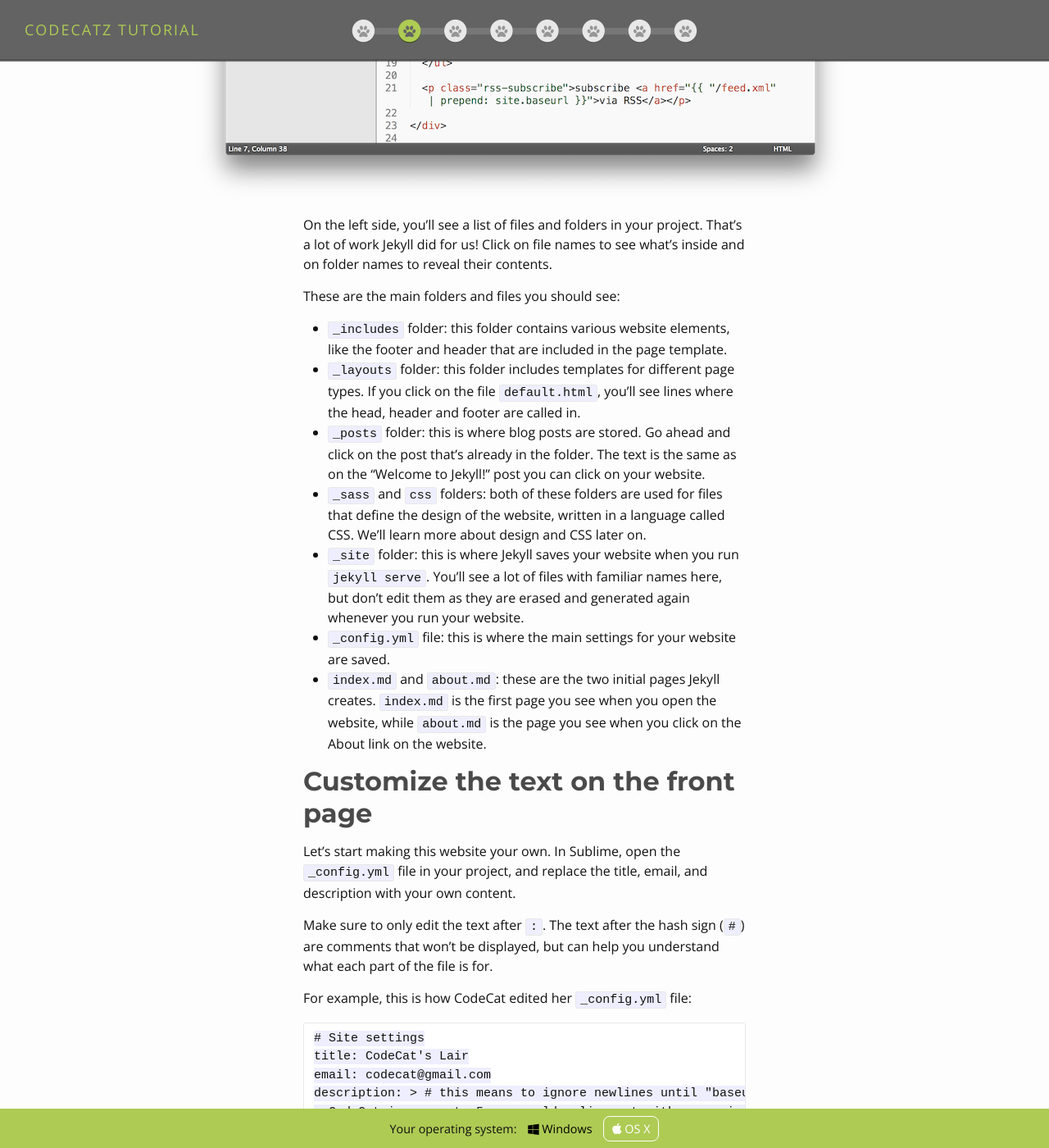
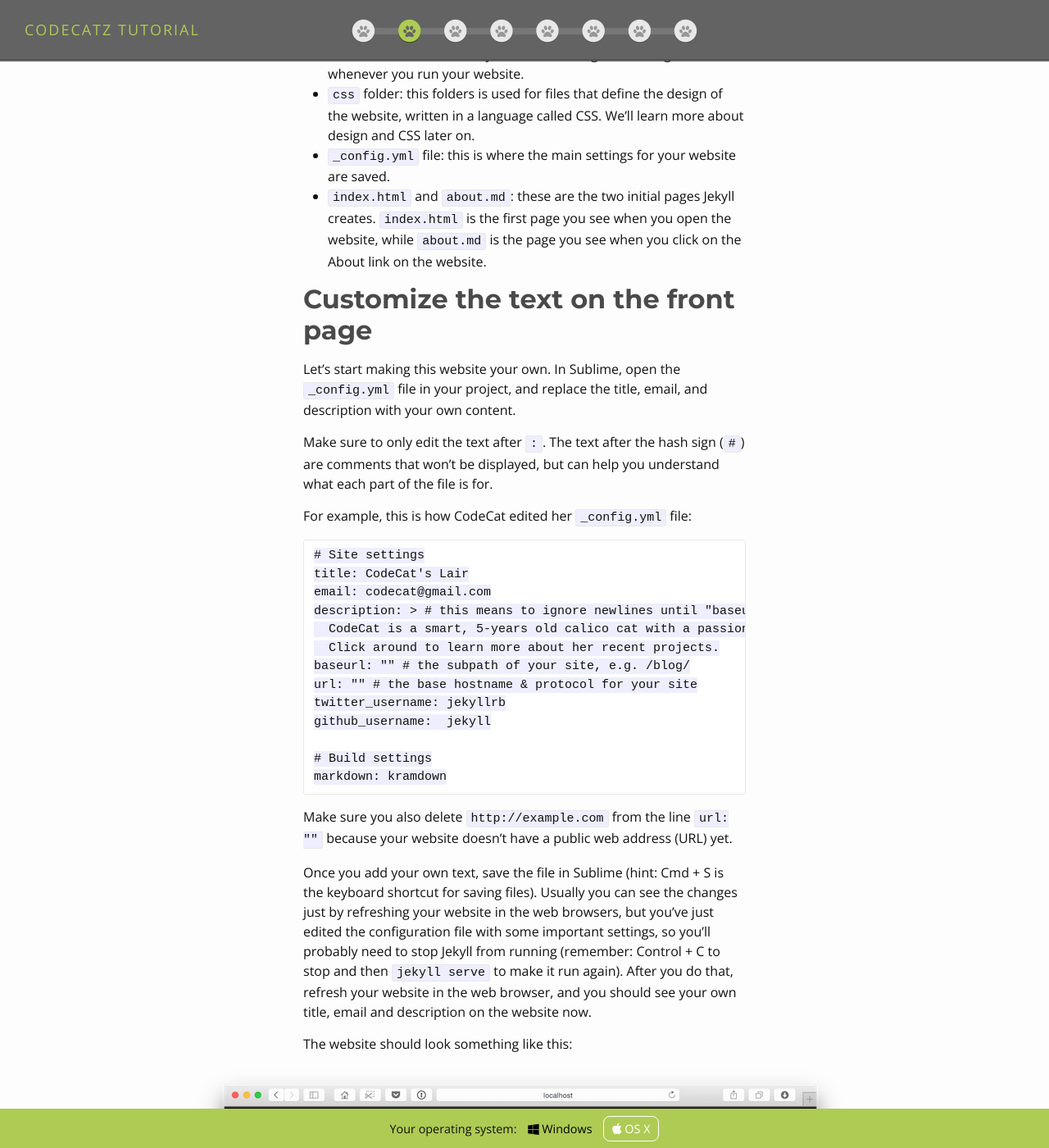
Before and after one commit to CodeCatz/codecatz-tutorial, a Jekyll site: the page built from 2-new-project/index.md, in a window 1280 px wide and 1400 px high, scrolled down 3297 px. Shown: the whole window at 82% size. Built offline with Jekyll 4.4.1, drawn with Linux system fonts in a browser that asks for light colours; nearby versions of some CDN libraries; some of the changed text lies outside the part shown.

Commit message:
updated initial folder structure and improved config instructions

```diff
--- a/2-new-project/index.md
+++ b/2-new-project/index.md
@@ -51,18 +51,14 @@ After you press enter, the output in your Terminal should look something like th
 	    Server address: http://0.0.0.0:4000/
 	  Server running... press ctrl-c to stop.
 
-That's a lot of words that basically mean one thing: your website is now running in your computer, and you can visit it in your web browser (Chrome, Safari, Firefox etc) by entering the address <a href="http://0.0.0.0:4000/" target="_blank">http://0.0.0.0:4000/</a>.
+That's a lot of words that basically mean one thing: your website is now running on your computer, and you can visit it in your web browser (Chrome, Safari, Firefox etc) by entering the address <a href="http://0.0.0.0:4000/" target="_blank">http://0.0.0.0:4000/</a>.
 
-The website should look something like this:
+The website doesn't look like much yet, but congratulations on making a website run on your computer! That's a pretty important step. Your computer is acting like a web server now, but instead of making the website available to everyone on the internet, the website can only be accessed from your local network on your computer. That's why we call it a *local server*.
 
-<img src="{{ "/images/part-2-website.png" | prepend: site.baseurl }}"/>
-
-Click around a bit. The website doesn't look like much, but it already has an About page and a blog post that you'll soon be able to edit.
-
-After you've explored the website, go back to the Terminal. Press the Control and C keys (not `cmd`!) on your keyboard to stop running the website. If you go back to your web browser now and refresh your website, it won't work anymore. Go back to the Terminal and run the website again with `jekyll serve`.
+Let's also take a look at how you can stop Jekyll from running (always a good idea when you finish your work). Go back to the Terminal and press the Control and C keys (not `cmd`!) on your keyboard to stop your local server. If you go back to your web browser now and refresh your website, it won't work anymore. Go back to the Terminal and run the website again with `jekyll serve`.
 
 <div class="hint">
-Hint: remember this part so that you can visit your website on your own later on. Remember to run <code>jekyll serve</code> from the Terminal inside the folder of your Jekyll project (use <code>pwd</code> to check whether you're in the right folder).
+Hint: remember this part so that you can visit your website on your own later on. Remember to run <code>jekyll serve</code> from the Terminal inside the folder of your Jekyll project (use <code>pwd</code> to check whether you're in the right folder if you get any errors).
 </div>
 
 ## Get to know your website
@@ -75,13 +71,13 @@ On the left side, you'll see a list of files and folders in your project. That's
 
 These are the main folders and files you should see:
 
-- `_includes` folder: this folder contains various website elements, like the footer and header that are included in the page template.
-- `_layouts` folder: this folder includes templates for different page types. If you click on the file `default.html`, you'll see lines where the head, header and footer are called in.
+<!-- - `_includes` folder: this folder contains various website elements, like the footer and header that are included in the page template.-->
+<!-- - `_layouts` folder: this folder includes templates for different page types. If you click on the file `default.html`, you'll see lines where the head, header and footer are called in. -->
 - `_posts` folder: this is where blog posts are stored. Go ahead and click on the post that's already in the folder. The text is the same as on the "Welcome to Jekyll!" post you can click on your website.
-- `_sass` and `css` folders: both of these folders are used for files that define the design of the website, written in a language called CSS. We'll learn more about design and CSS later on.
 - `_site` folder: this is where Jekyll saves your website when you run `jekyll serve`. You'll see a lot of files with familiar names here, but don't edit them as they are erased and generated again whenever you run your website.
+- `css` folder: this folders is used for files that define the design of the website, written in a language called CSS. We'll learn more about design and CSS later on.
 - `_config.yml` file: this is where the main settings for your website are saved.
-- `index.md` and `about.md`: these are the two initial pages Jekyll creates. `index.md` is the first page you see when you open the website, while `about.md` is the page you see when you click on the About link on the website.
+- `index.html` and `about.md`: these are the two initial pages Jekyll creates. `index.html` is the first page you see when you open the website, while `about.md` is the page you see when you click on the About link on the website.
 
 ## Customize the text on the front page
 
@@ -98,14 +94,20 @@ For example, this is how CodeCat edited her `_config.yml` file:
 	  CodeCat is a smart, 5-years old calico cat with a passion for coding.
 	  Click around to learn more about her recent projects.
 	baseurl: "" # the subpath of your site, e.g. /blog/
-	url: "http://yourdomain.com" # the base hostname & protocol for your site
+	url: "" # the base hostname & protocol for your site
 	twitter_username: jekyllrb
 	github_username:  jekyll
 
 	# Build settings
 	markdown: kramdown
 
-Once you add your own text, save the file in Sublime (hint: Cmd + S is the keyboard shortcut for saving files), refresh your website in the web browser, and you should see your own title, email and description on the website now.
+Make sure you also delete `http://example.com` from  the line `url: ""` because your website doesn't have a public web address (URL) yet.
+
+Once you add your own text, save the file in Sublime (hint: Cmd + S is the keyboard shortcut for saving files). Usually you can see the changes just by refreshing your website in the web browsers, but you've just edited the configuration file with some important settings, so you'll probably need to stop Jekyll from running (remember: Control + C to stop and then `jekyll serve` to make it run again). After you do that, refresh your website in the web browser, and you should see your own title, email and description on the website now.
+
+The website should look something like this:
+
+<img src="{{ "/images/part-2-website.png" | prepend: site.baseurl }}"/>
 
 <div class="hint">
 Hint: make sure Jekyll is running in the Terminal (remember <code>jekyll serve</code>?). If there's anything wrong with the code, the Terminal will also show you potential errors, so check your Terminal window whenever the website doesn't load.
```
